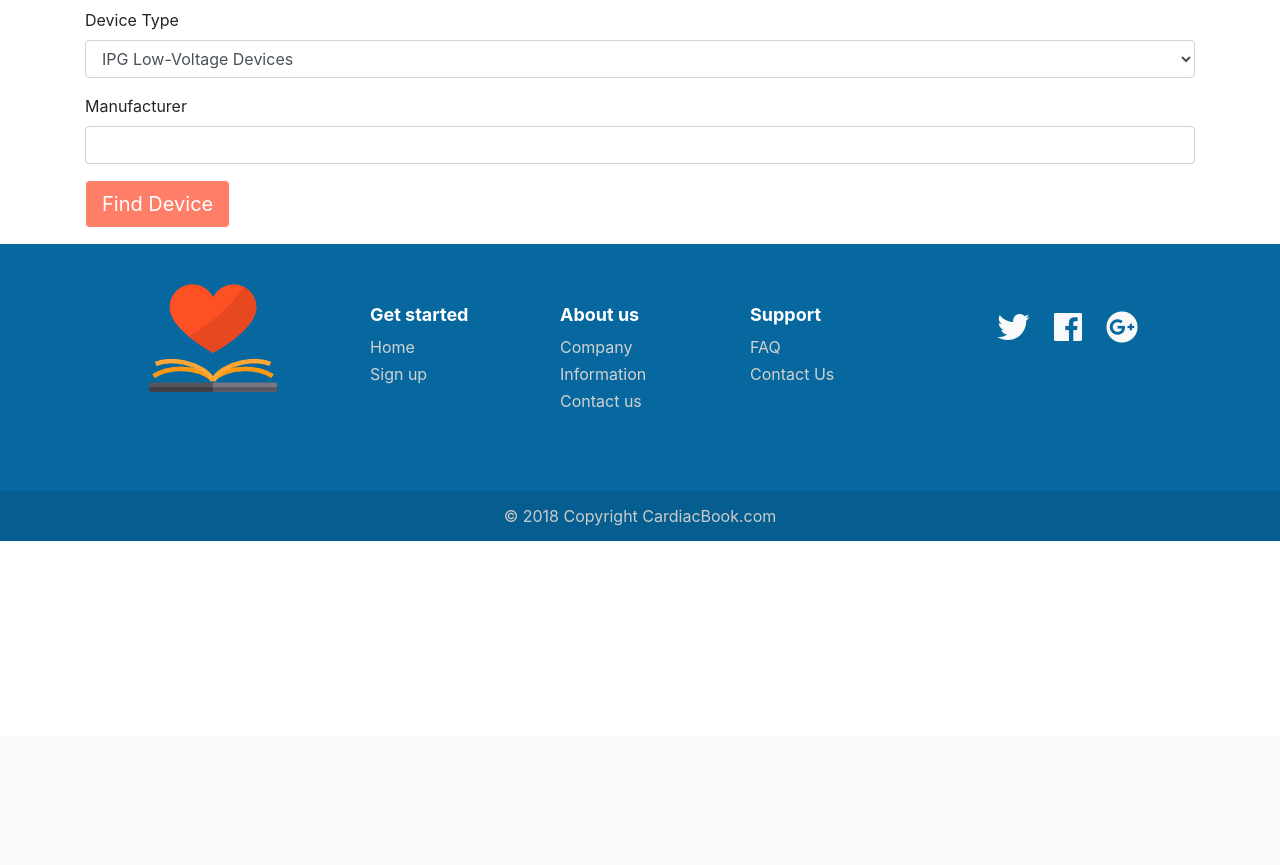
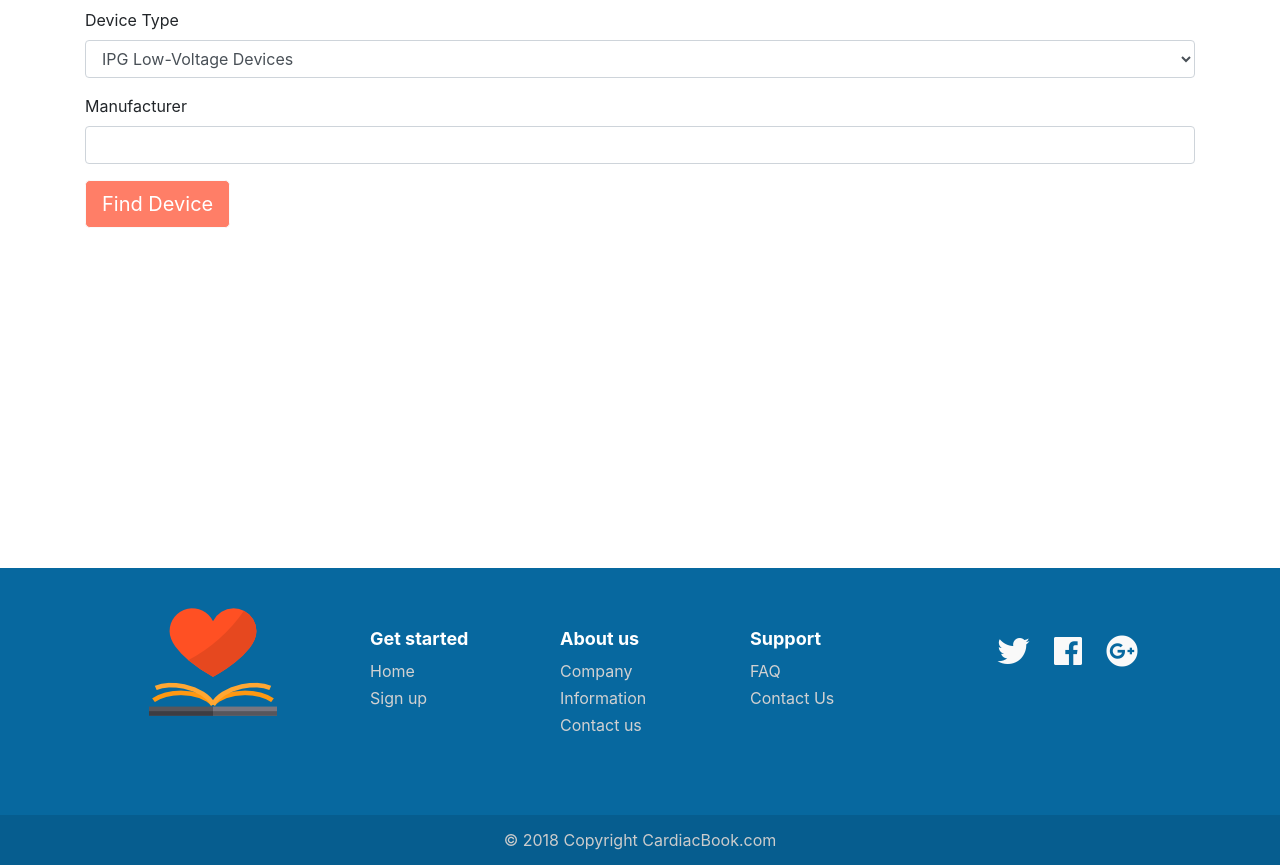
Before and after one commit to farbodab/cardiacpedia, a Flask app: template cardiacpedia/templates/Devices/Finder/finder.html in a window 1280 px wide. Shown: the part 64-929 px from the top of the page. Before the commit the page ends 605 px from the top, so only its background shows below. Run offline with Flask 2, Linux system fonts and the light colour scheme; the template is opened without the code that fills it: values that come from a table or form of the project are taken from there, others are empty; parts of the project's set-up code (start-up, migrations or seed data) failed here and were passed over; some libraries are stand-ins or nearby versions.

Commit message:
min heights

```diff
--- a/cardiacpedia/templates/Devices/Change/compatible.html
+++ b/cardiacpedia/templates/Devices/Change/compatible.html
@@ -2,7 +2,7 @@
 {% from 'bootstrap/form.html' import render_field %}
 
 {% block content %}
-<div class="container">
+<div style="min-height: 70vh;" class="container">
   <h1>{{page_title}}</h1>
   <form class="form-group" method="POST">
       {{ form_type.hidden_tag() }}
--- a/cardiacpedia/templates/Devices/Finder/finder.html
+++ b/cardiacpedia/templates/Devices/Finder/finder.html
@@ -2,7 +2,7 @@
 {% from 'bootstrap/form.html' import render_field %}
 
 {% block content %}
-<div class="container">
+<div style="min-height: 70vh;" class="container">
 <h1>{{page_title}}</h1>
 <form class="form-group" method="POST">
     {{ form_type.hidden_tag() }}
--- a/cardiacpedia/templates/Devices/New/new_finder.html
+++ b/cardiacpedia/templates/Devices/New/new_finder.html
@@ -2,7 +2,7 @@
 {% from 'bootstrap/form.html' import render_field %}
 
 {% block content %}
-<div class="container">
+<div style="min-height: 70vh;" class="container">
   <h1>{{page_title}}</h1>
   <form class="form-group" method="POST">
        {{ form_type.hidden_tag() }}
```
